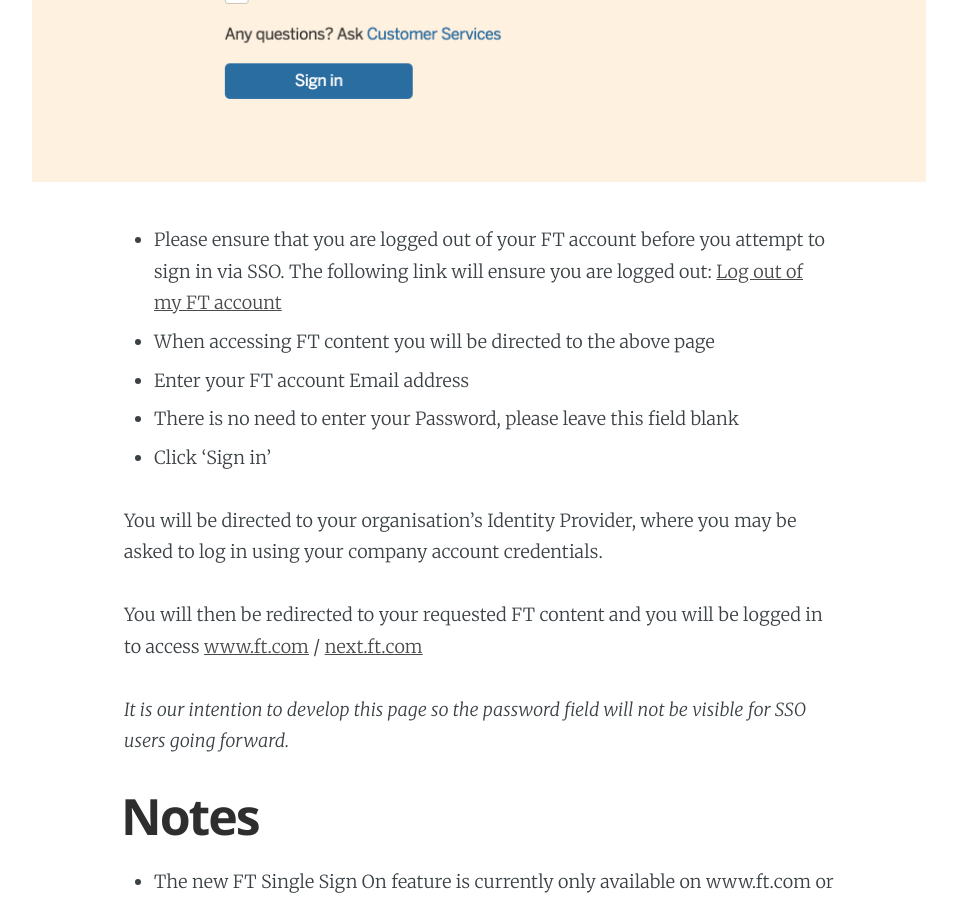
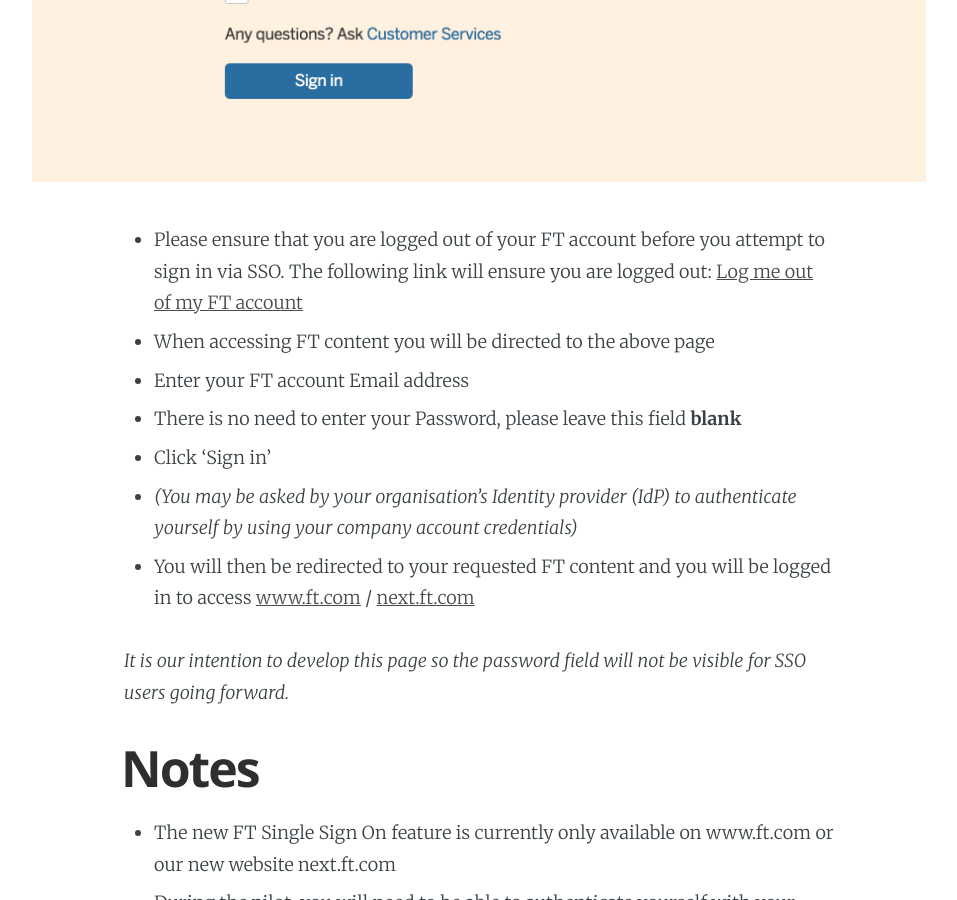
Before and after one commit to Financial-Times/sso-support, a Jekyll site: the page built from _posts/2016-07-19-user-guide-p2p-idp.md, in a window 1280 px wide and 900 px high, scrolled down 1395 px. Shown: the whole window, without its empty margins (161-1118 px from the left). Built offline with Jekyll 4.4.1, drawn with Linux system fonts in a browser that asks for light colours.

Commit message:
Update 2016-07-19-user-guide-p2p-idp.md

```diff
--- a/_posts/2016-07-19-user-guide-p2p-idp.md
+++ b/_posts/2016-07-19-user-guide-p2p-idp.md
@@ -30,17 +30,15 @@
 
 * Please ensure that you are logged out of your FT account before you
 attempt to sign in via SSO. The following link will ensure you are
-logged out: [Log out of my FT account](https://accounts.ft.com/logout)
+logged out: [Log me out of my FT account](https://accounts.ft.com/logout)
 * When accessing FT content you will be directed to the above page
 * Enter your FT account Email address
-* There is no need to enter your Password, please leave this field blank
+* There is no need to enter your Password, please leave this field **blank**
 * Click ‘Sign in’
+* *(You may be asked by your organisation's Identity provider (IdP) to authenticate yourself by using your company account credentials)*
+* You will then be redirected to your requested FT content and you will be
+ logged in to access [www.ft.com](http://www.ft.com) / [next.ft.com](https://next.ft.com)
 
-You will be directed to your organisation’s Identity Provider, where
-you may be asked to log in using your company account credentials.
-
-You will then be redirected to your requested FT content and you will be
- logged in to access [www.ft.com](http://www.ft.com) / [next.ft.com](https://next.ft.com)
 
 _It is our intention to develop this page so the password field will not be visible for SSO users going forward._
 
```
